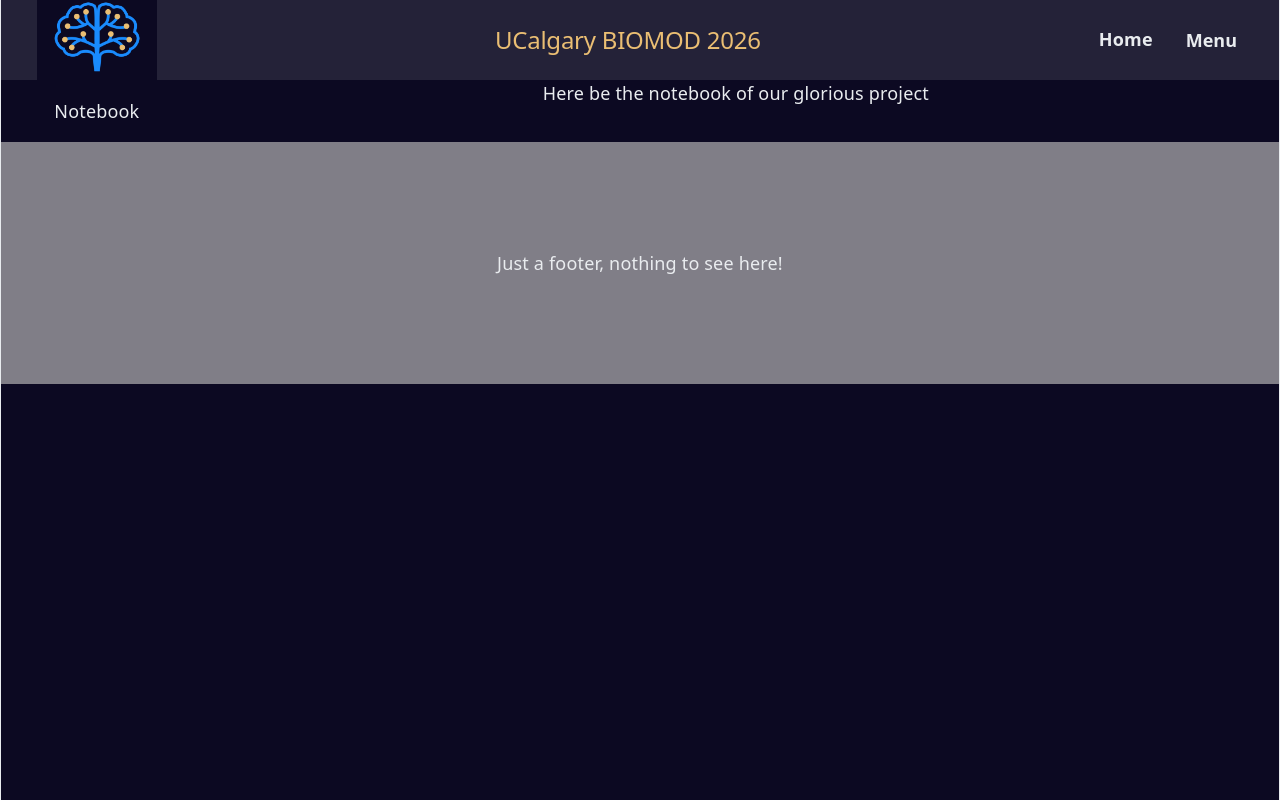
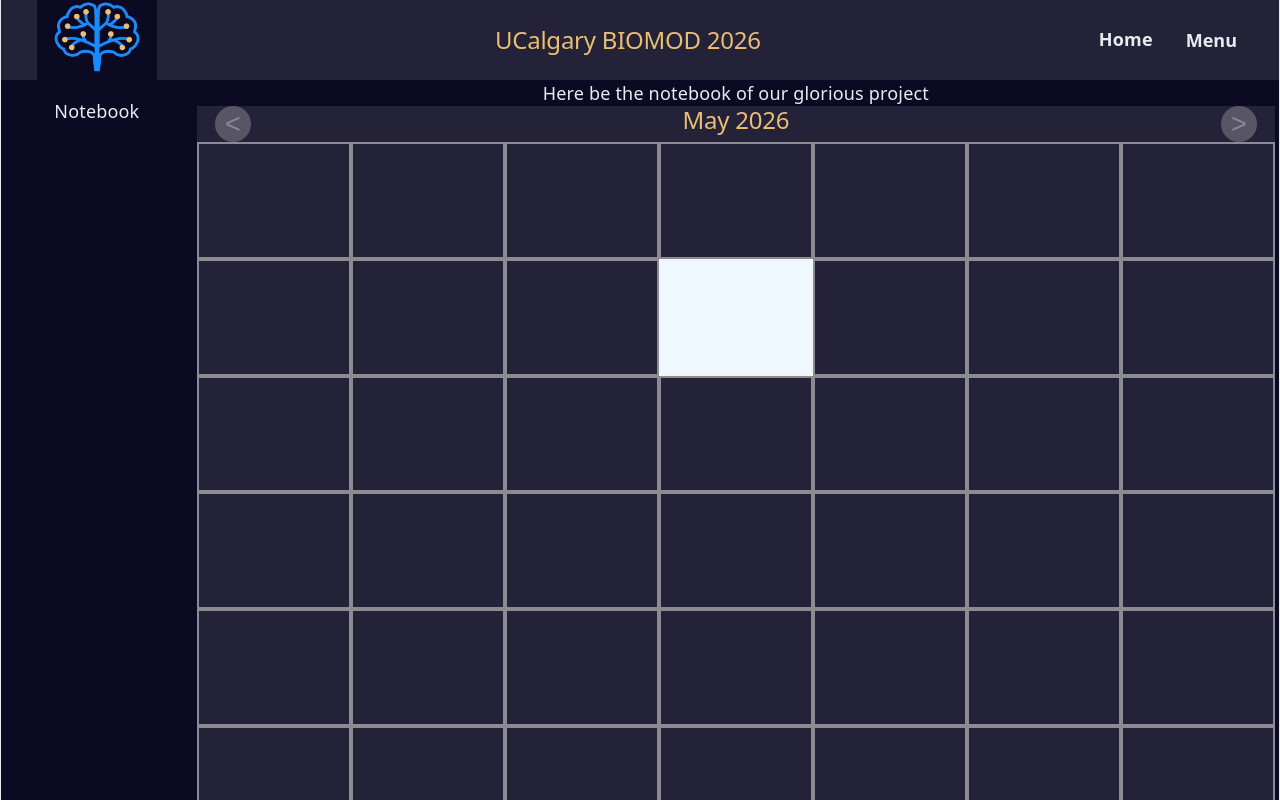
Before and after one commit to UCalgary-BIOMOD/UCalgary-BIOMOD-2026-Wiki, a React (Vite) app in the folder biomod-wiki/: page /notebook in a window 1280 px wide. Shown: the top 800 px of the page. Built offline with nearby package versions, Linux system fonts and the light colour scheme.

Commit message:
feat: Create basic calendar with month changer
I laid out a basic calendar system that creates a grid of boxes, allows you to change the month, and also highlights which day is today in a different background color

```diff
--- a/biomod-wiki/package.json
+++ b/biomod-wiki/package.json
@@ -10,6 +10,7 @@
     "preview": "vite preview"
   },
   "dependencies": {
+    "luxon": "^3.7.2",
     "react": "^19.2.4",
     "react-dom": "^19.2.4",
     "react-router-dom": "^7.13.2",
--- /dev/null
+++ b/biomod-wiki/src/Components/NotebookComponent.jsx
@@ -0,0 +1,94 @@
+import {DateTime} from "luxon"
+import {Fragment, useMemo, useState} from "react"
+import styles from "./NotebookComponent.module.css"
+
+const names = [
+    "January",
+    "February",
+    "March",
+    "April",
+    "May",
+    "June",
+    "July",
+    "August",
+    "September",
+    "October",
+    "November",
+    "December"
+]
+
+
+export default function NotebookComponent() {
+    const [monthOffset, setMonthOffset] = useState(0)
+    const date = useMemo(
+        () => DateTime.local().startOf("month").minus({months:monthOffset}),
+        [monthOffset]
+    )
+    const today = useMemo(
+        () => DateTime.local().startOf("day").minus({days: 0}),
+        []
+    )
+    const month = useMemo(() => {
+        const monthIndex = date.month - 1
+        const startingIndex = date.weekday === 7 ? 0 : date.weekday
+        const daysInMonth = date.daysInMonth
+        const res = [
+            [null, null, null, null, null, null, null],
+            [null, null, null, null, null, null, null],
+            [null, null, null, null, null, null, null],
+            [null, null, null, null, null, null, null],
+            [null, null, null, null, null, null, null],
+            [null, null, null, null, null, null, null],
+        ]
+
+        let usedDaysThisWeek = startingIndex
+        let weeksUsed = 0
+        let day = 1
+        while (day <= daysInMonth) {
+            res[weeksUsed][usedDaysThisWeek] = day
+            day += 1
+            if (usedDaysThisWeek === 6) {
+                usedDaysThisWeek = 0
+                weeksUsed += 1
+            } else {
+                usedDaysThisWeek += 1
+            }
+        }
+        return res
+    }, [date])
+    return (
+
+    <div className = {styles.calendar}>
+        <div className = {styles.monthHeader}>
+            <button className={`${styles["nav-button"]} ${styles.left}`} onClick={() => setMonthOffset((m) => m + 1)}>&lt;</button>
+            <h2>{names[date.month - 1]} {date.year}</h2>
+            <button className={`${styles["nav-button"]} ${styles.right}`} onClick={() => setMonthOffset((m) => m - 1)}>&gt;</button>
+        </div>
+        <div className = {styles.dates}>
+            {month.map((week, weekIndex) => {
+                return week.every((x) => x === null) ? (
+                    <Fragment key={JSON.stringify(week)} />
+                ) : (
+                    <div className = {styles.week} key={JSON.stringify(week)}>
+                        {week.map((day, dayIndex) => {
+                            const isToday =
+                                day === today.day &&
+                                date.month === today.month &&
+                                date.year === today.year;
+                            return (
+                                <div
+                                    className = {`${styles.day} ${isToday ? styles.today : ""}`}
+                                    key={`${JSON.stringify(week)}-${day}-${dayIndex}`}
+                                >
+
+                                </div>
+                            );
+                        })}
+                    </div>
+                );
+            })}
+        </div>
+    </div>
+    );
+
+}
--- /dev/null
+++ b/biomod-wiki/src/Components/NotebookComponent.module.css
@@ -0,0 +1,75 @@
+.calendar{
+    display:flex;
+    flex-direction:column;
+}
+
+
+.dates{
+    display: flex;
+    flex-grow: 1;
+    flex-direction: column;
+    min-height: 700px;
+
+
+}
+
+.week{
+    display: flex;
+    flex-grow: 1;
+
+}
+
+.day{
+    min-width: 150px;
+    min-height: 50px;
+    border: 2px solid var(--social-bg);
+    background-color: var(--light-bg);
+
+}
+
+.today{
+    background-color: aliceblue;
+}
+
+.monthHeader{
+    display: flex;
+    flex-direction: row;
+    justify-content: center;
+    min-width: 150px;
+    background-color: var(--light-bg);
+    position: relative;
+}
+
+.nav-button {
+  position: absolute; /*Allows overlay of the buttons*/
+  top: 50%;
+  transform: translateY(-50%);
+  width: 2rem;
+  height: 2rem;
+  background-color: var(--social-bg);
+  color: var(--text);
+  border: none;
+  border-radius: 50%; /*Makes this a circle*/
+  font-size: 1.5rem;
+  font-weight: normal;
+  cursor: pointer; /*Change cursor to show that it is clickable*/
+
+  opacity: 0.5;
+  transition: background-color 0.3s ease, opacity 0.3s ease;
+  padding: 0;
+  line-height: 1;
+  z-index: 1; /*On top of the carousel*/
+}
+
+.left {
+  left: 1rem;
+}
+
+.right {
+  right: 1rem;
+}
+
+.nav-button:hover { /*On hover, make the button washed out with white*/
+  background-color: rgba(255, 255, 255, 0.6);
+  opacity: 1;
+}
--- a/biomod-wiki/src/features/notebook/Notebook.jsx
+++ b/biomod-wiki/src/features/notebook/Notebook.jsx
@@ -1,4 +1,5 @@
 import PageLayout from "@/Components/PageLayout.jsx"
+import NotebookComponent from "@/Components/NotebookComponent.jsx"
 
 export default function Notebook() {
     const sections = [
@@ -10,6 +11,7 @@ export default function Notebook() {
             render: () => (
             <>
                 <p>Here be the notebook of our glorious project</p>
+                <NotebookComponent/>
             </>
             )
         },
```
Also changed, not shown: 1 other file (tests, documents, lock files or other folders).
